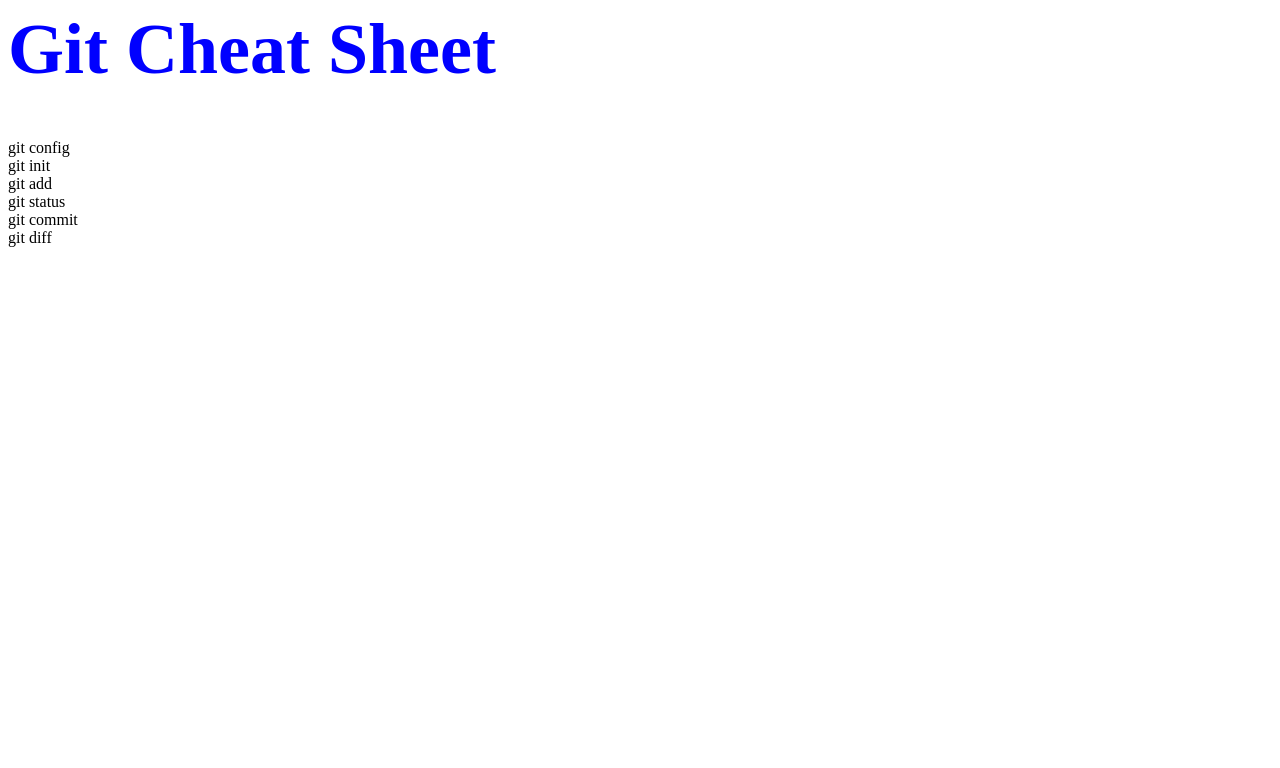
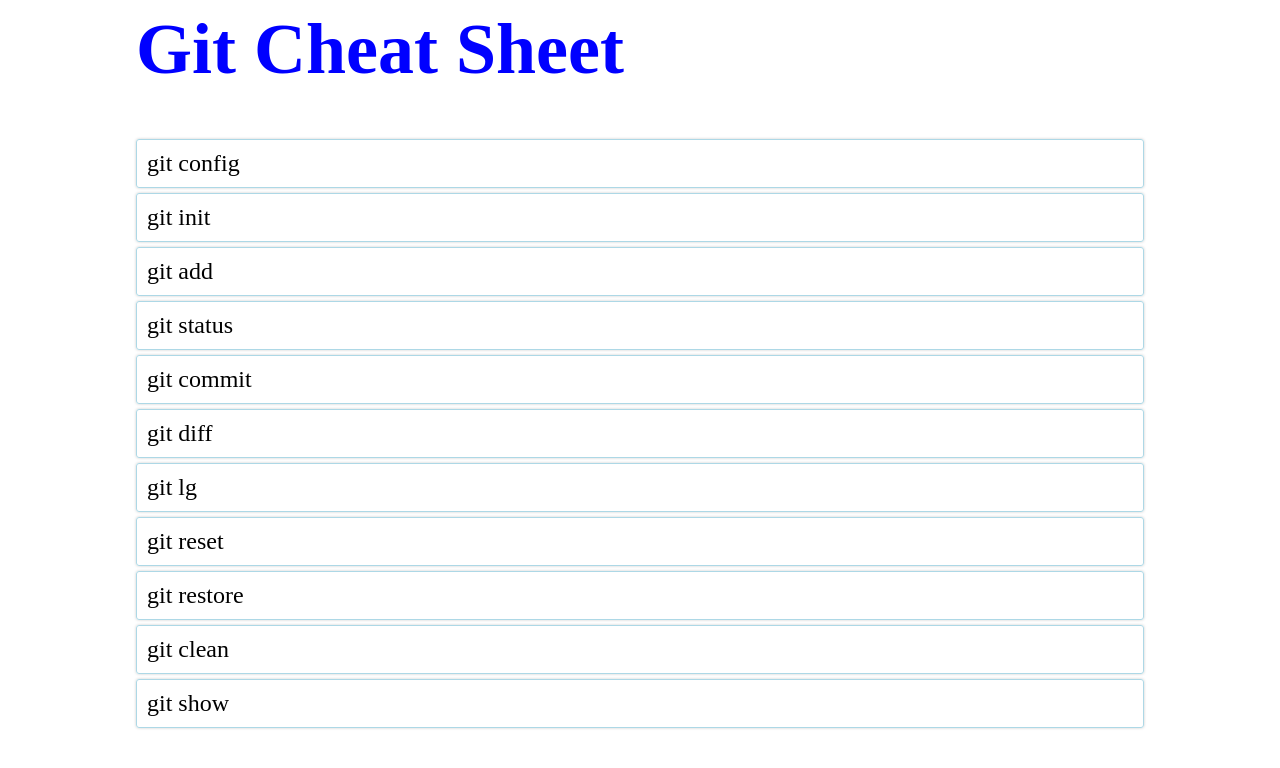
Before and after one commit to basarbk/git-playground, a plain HTML site: page index.html in a window 1280 px wide. Drawn offline with Linux system fonts and the light colour scheme.

Commit message:
Add missing commands

```diff
--- a/css/style.css
+++ b/css/style.css
@@ -1,4 +1,18 @@
+body {
+  padding: 0 10%;
+}
+
 h1 {
   color: blue;
   font-size: 72;
 }
+
+div {
+  border: 1px solid;
+  border-color: lightblue;
+  font-size: x-large;
+  padding: 10px;
+  margin-bottom: 5px;
+  border-radius: 3px;
+  box-shadow: 0 0 3px 0px #00000033;
+}
--- a/index.html
+++ b/index.html
@@ -11,6 +11,11 @@
     <div>git status</div>
     <div>git commit</div>
     <div>git diff</div>
+    <div>git lg</div>
+    <div>git reset</div>
+    <div>git restore</div>
+    <div>git clean</div>
+    <div>git show</div>
     <script src="script.js"></script>
   </body>
 </html>
```
Also changed, not shown: temp-can-be-deleted.txt (added), todo.txt (added).
